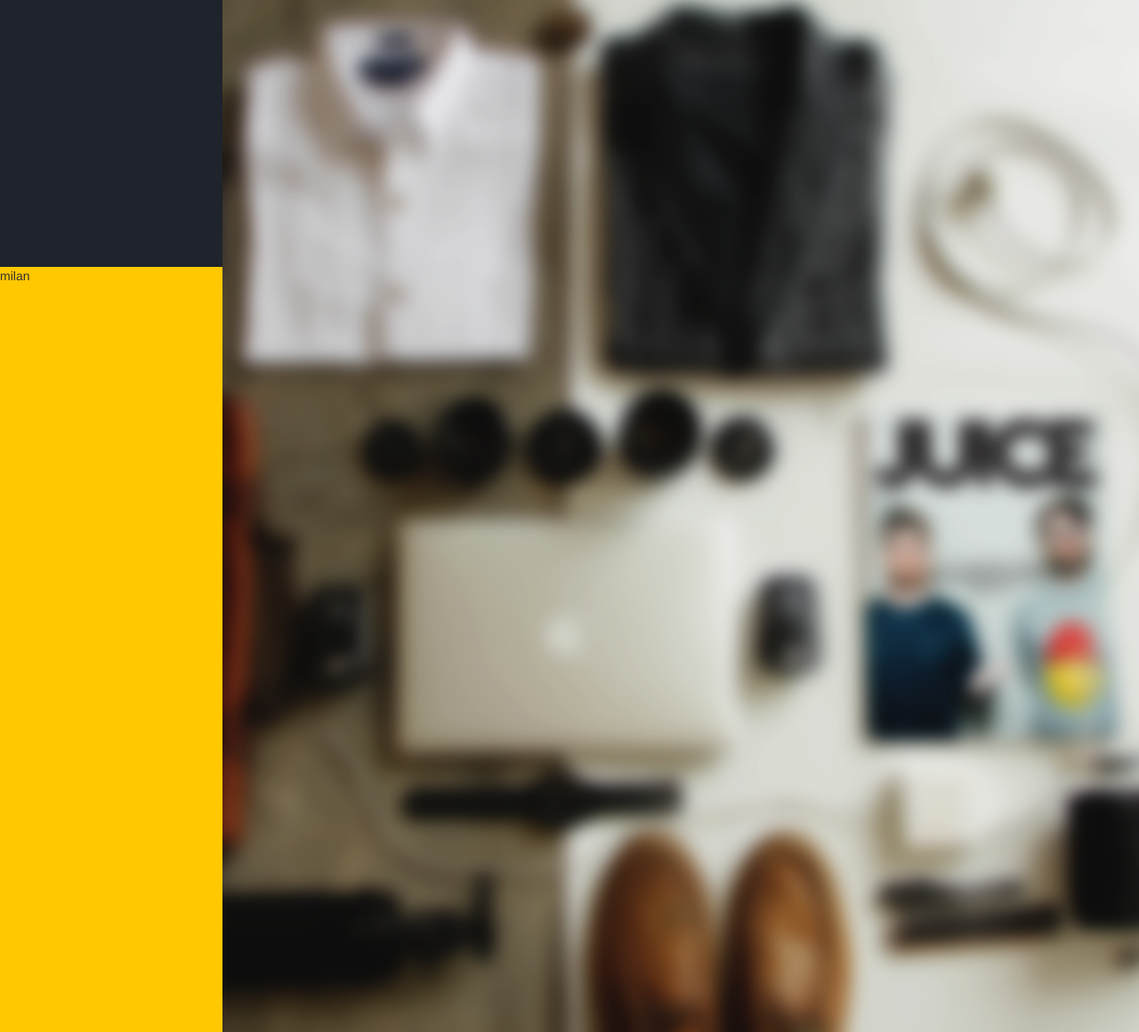
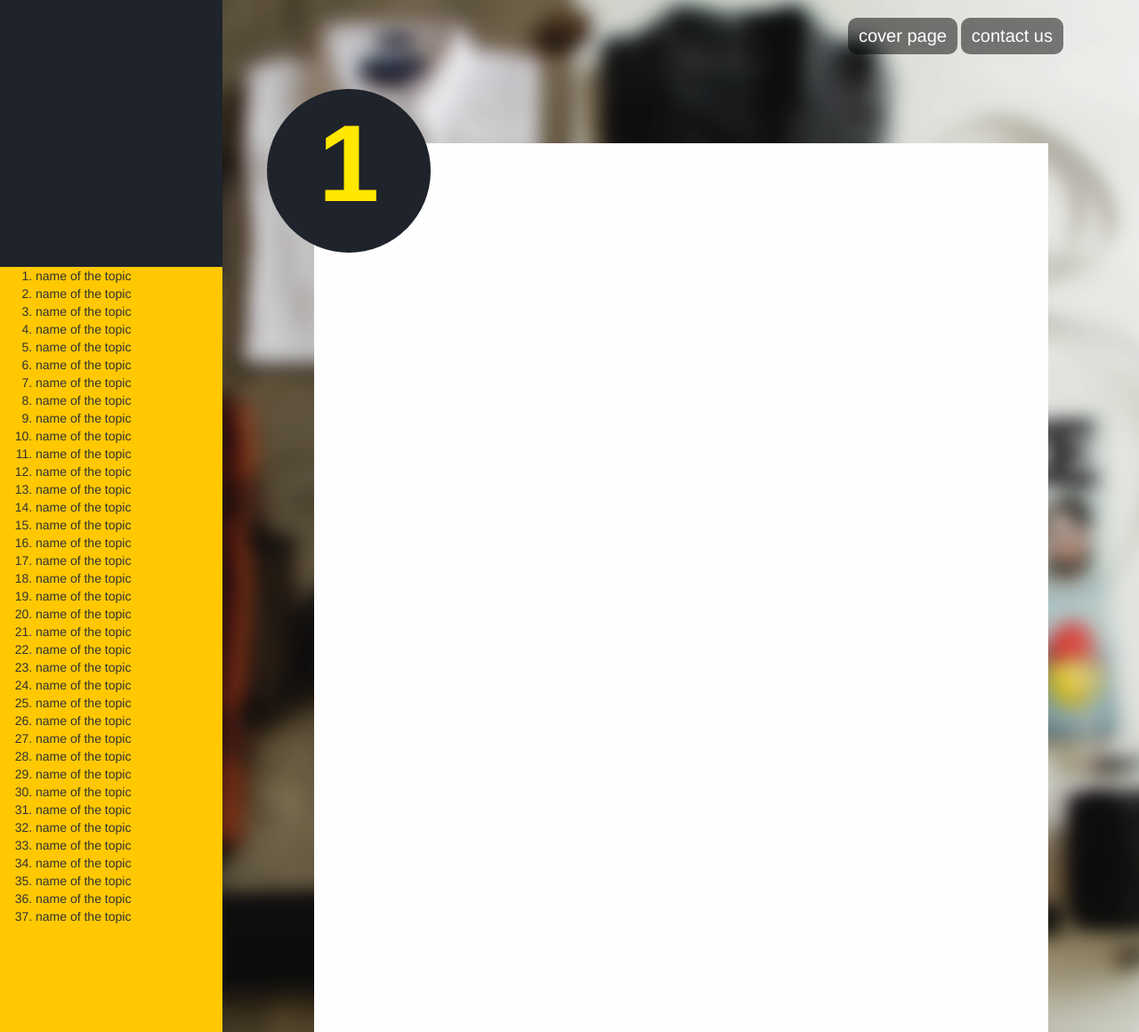
Before and after one commit to Milandevnath/magazine, a PHP site: page / in a window 1280 px wide. Shown: the whole page at 89% size. Run offline with PHP 8.4, Linux system fonts and the light colour scheme; some libraries are stand-ins or nearby versions.

Commit message:
side bar added

```diff
--- a/css/simple-sidebar.css
+++ b/css/simple-sidebar.css
@@ -3,19 +3,10 @@
  * Copyright 2013-2016 Start Bootstrap
  * Licensed under MIT (https://github.com/BlackrockDigital/startbootstrap/blob/gh-pages/LICENSE)
  */
-html, body {
- 	background: url("../img/techbg3.png") no-repeat center center fixed;
-   -webkit-background-size: cover;
-   -moz-background-size: cover;
-   -o-background-size: cover;
-   background-size: cover;
-   overflow-x: hidden;
- }
+
+
 
 /* Toggle Styles */
- /*my style code */
-
- /* end of my code*/
 
 #wrapper {
     padding-left: 0;
@@ -36,14 +27,12 @@ html, body {
     width: 0;
     height: 100%;
     margin-left: -250px;
-    overflow-y: auto;
-    background: #000000;
+    overflow:hidden;
+    background: #000;
     -webkit-transition: all 0.5s ease;
     -moz-transition: all 0.5s ease;
     -o-transition: all 0.5s ease;
     transition: all 0.5s ease;
-    padding: 0px;
-    overflow: hidden;
 }
 
 #wrapper.toggled #sidebar-wrapper {
--- a/css/style.css
+++ b/css/style.css
@@ -1,4 +1,12 @@
-
+html, body {
+ 	background: url("../img/techbg3.png") no-repeat center center fixed;
+   -webkit-background-size: cover;
+   -moz-background-size: cover;
+   -o-background-size: cover;
+   background-size: cover;
+   overflow: hidden;
+   height: 100%;  /* body hight 100% to make contain zize ( center white box) equal 100%*/
+}
 #maga-re{
 	background: #1f232b;
 	width: 100%;
@@ -12,5 +20,77 @@
 	width:100%;
 	height: 100%;
 	z-index: 33;
+	overflow-x: hidden;
+	 overflow-y: scroll;
+}
+
+/* Let's get this party started */
+::-webkit-scrollbar {
+    width: 10px;
+    height: 30px;
+}
+
+/* Track */
+::-webkit-scrollbar-track {
+    -webkit-box-shadow: inset 0 0 6px rgba(0,0,0,0.3);
+    -webkit-border-radius: 10px;
+    border-radius: 10px;
+}
+
+/* Handle */
+::-webkit-scrollbar-thumb {
+	 height: 30px;
+    -webkit-border-radius: 10px;
+    border-radius: 10px;
+    background: rgba(255,0,0,0.8);
+    -webkit-box-shadow: inset 0 0 6px rgba(0,0,0,0.5);
+}
+::-webkit-scrollbar-thumb:window-inactive {
+	 height: 30px;
+	background: rgba(255,0,0,0.4);
+}
+
+#maga-con{
+
+	  background: rgb(255, 254, 254);
+	  height: 100% ;
+	  margin-top: 100px;
+	  overflow: hidden;
+	  z-index: 8;
 
 }
+#maga-cir{
+  border-radius: 50%;
+  background-color: rgb(31, 35, 43);
+  position: absolute;
+  left: 50px;
+  top: 100px;
+  width: 184px;
+  height: 184px;
+  z-index: 11;
+}
+#maga-cir-1{
+  font-size: 33.333px;
+  font-family: "Arial";
+  color: rgb(255, 231, 0);
+  font-weight: bold;
+  line-height: 5.1;
+  text-align: center;
+  -moz-transform: matrix( 3.69605769100149,0,0,3.6960576910015,0,0);
+  -webkit-transform: matrix( 3.69605769100149,0,0,3.6960576910015,0,0);
+  -ms-transform: matrix( 3.69605769100149,0,0,3.6960576910015,0,0);
+ /* position: relative;*/
+  left: 436.5px;
+  top: 139.5px;
+  z-index: 19;
+}
+.maga-heig{
+	height:100%;
+}
+.maga-btn{
+	background: rgba(0, 0, 0, 0.5);
+	color: #ffffff;
+	font-size:20px;
+	border: 0px;
+	border-radius: 10px;
+}
--- a/index.php
+++ b/index.php
@@ -5,7 +5,7 @@
     <meta http-equiv="X-UA-Compatible" content="IE=edge">
     <meta name="viewport" content="width=device-width, initial-scale=1">
     <!-- The above 3 meta tags *must* come first in the head; any other head content must come *after* these tags -->
-    <title>Bootstrap 101 Template</title>
+    <title>DeveChakra Magazine</title>
 
     <!-- Bootstrap -->
     <link href="css/bootstrap.min.css" rel="stylesheet">
@@ -22,7 +22,8 @@
     <![endif]-->
   </head>
   <body>
-  		<div id="wrapper">
+  		<div id="wrapper" class="maga-heig">
+  			<!-- slidbar -->
   			<div id="sidebar-wrapper">
   				<!-- about reporter -->
   					<div id="maga-re" >
@@ -32,10 +33,74 @@
 
   				<!-- topic -->
   				<div id="maga-topic">
-  				<p>milan</p>
+  					<ol>
+  						<li>name of the topic</li>
+  						<li>name of the topic</li>
+  						<li>name of the topic</li>
+  						<li>name of the topic</li>
+  						<li>name of the topic</li>
+  						<li>name of the topic</li>
+  						<li>name of the topic</li>
+  						<li>name of the topic</li>
+  						<li>name of the topic</li>
+  						<li>name of the topic</li>
+  						<li>name of the topic</li>
+  						<li>name of the topic</li>
+  						<li>name of the topic</li>
+  						<li>name of the topic</li>
+  						<li>name of the topic</li>
+  						<li>name of the topic</li>
+  						<li>name of the topic</li>
+  						<li>name of the topic</li>
+  						<li>name of the topic</li>
+  						<li>name of the topic</li>
+  						<li>name of the topic</li>
+  						<li>name of the topic</li>
+  						<li>name of the topic</li>
+  						<li>name of the topic</li>
+  						<li>name of the topic</li>
+  						<li>name of the topic</li>
+  						<li>name of the topic</li>
+  						<li>name of the topic</li>
+  						<li>name of the topic</li>
+  						<li>name of the topic</li>
+  						<li>name of the topic</li>
+  						<li>name of the topic</li>
+  						<li>name of the topic</li>
+  						<li>name of the topic</li>
+  						<li>name of the topic</li>
+  						<li>name of the topic</li>
+  						<li>name of the topic</li>
+  					</ol>
+
   				</div>
   				<!-- / topic -->
   			</div>
+  			<!-- /#slider -->
+  			 <!-- Page Content -->
+        <div id="page-content-wrapper" class="maga-heig">
+            <div class="container-fluid maga-heig" >
+            	<!-- navigation -->
+            	<nav style="float: right; padding-right: 50px;">
+            		<button class="btn btn-default maga-btn" type="button" >cover page</button>
+            		<button class="btn btn-default maga-btn" type="button" >contact us</button>
+            	</nav>
+            	<!-- /# navigation -->
+
+                <div class="row" style="height: 100%; ">
+
+                	<!-- circlar div -->
+                	<div id="maga-cir">
+                		<p id="maga-cir-1">1</p>
+                	</div>
+                	<!-- /#circular  div -->
+                    <div class="col-sm-12 col-lg-10 col-lg-offset-1" id="maga-con">
+
+                    </div>
+                </div>
+            </div>
+        </div>
+        <!-- /#page-content-wrapper -->
 
   		</div>
 
```
